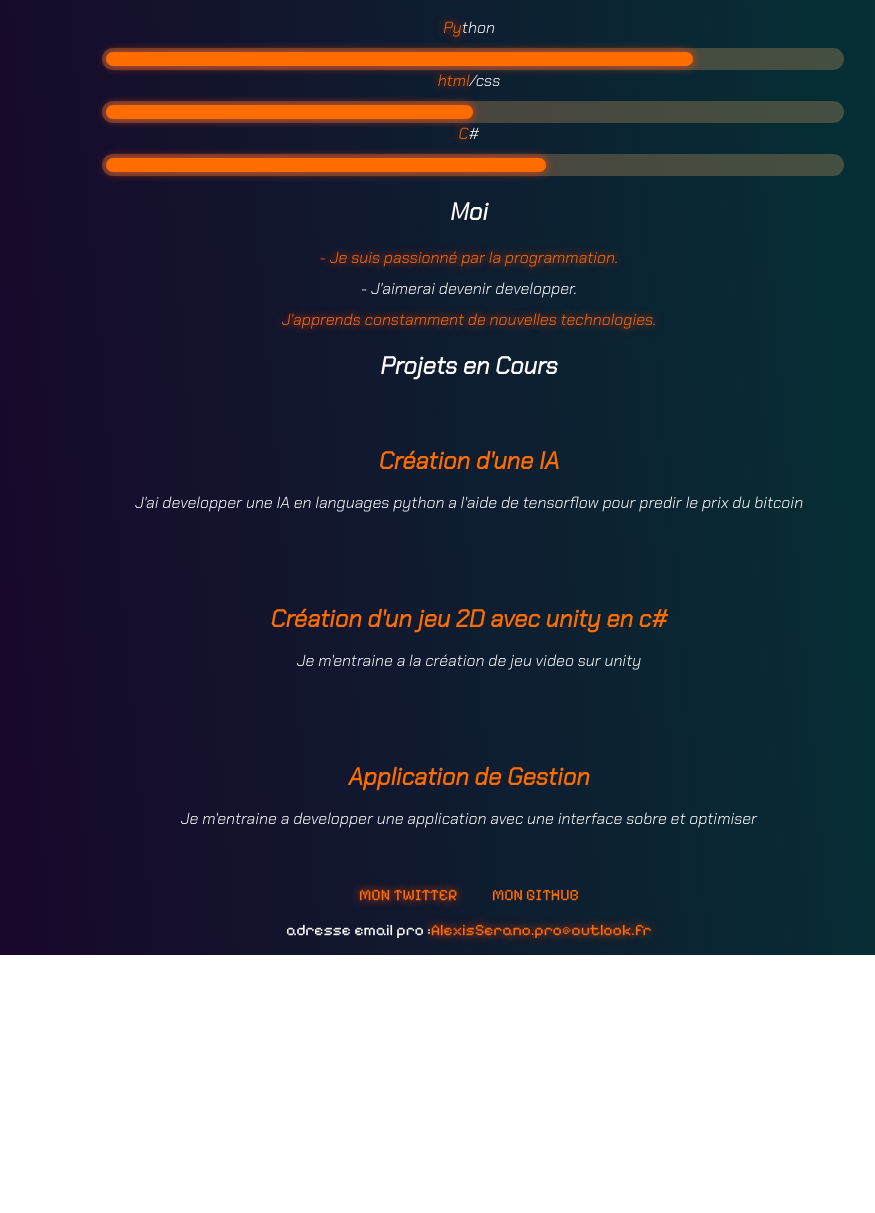
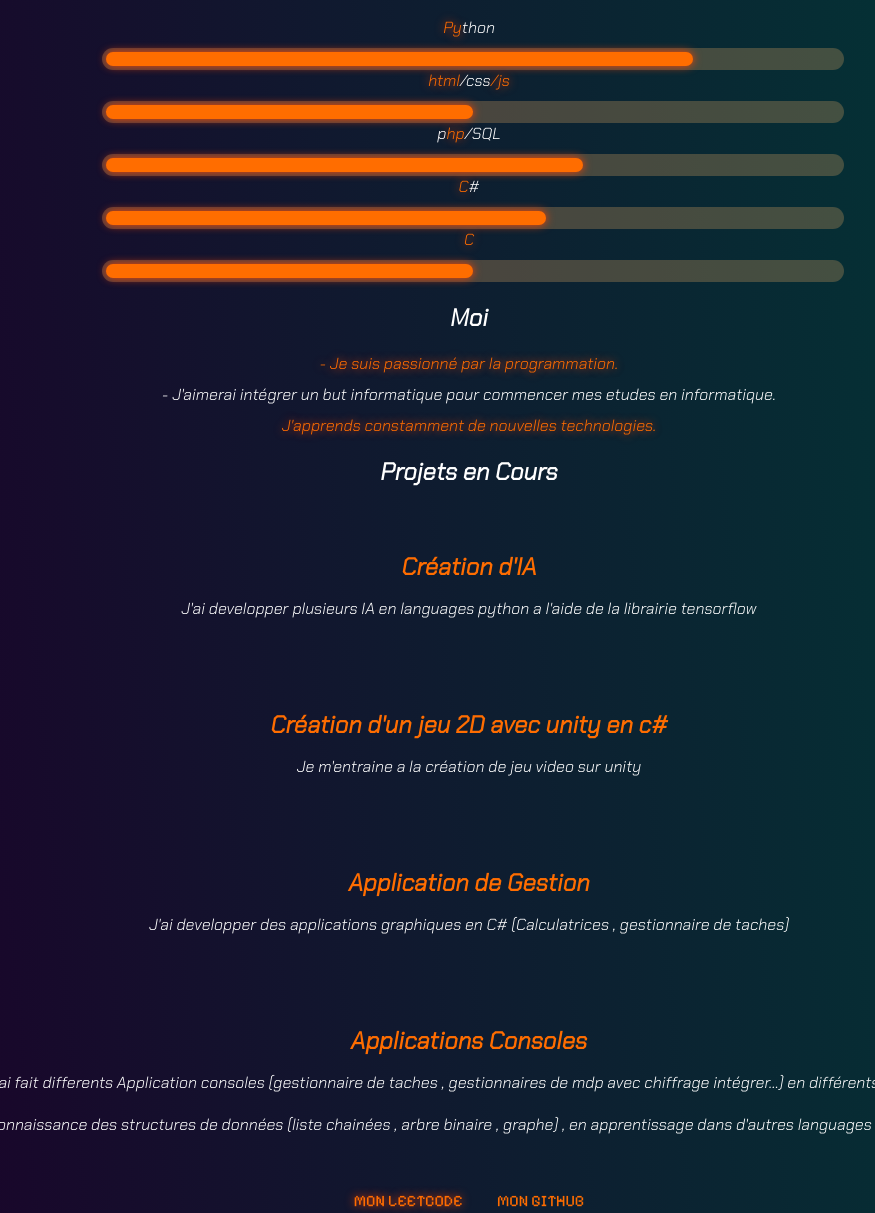
Before and after one commit to AlexisSerano/MonPorfolio, a plain HTML site: page index.html in a window 1280 px wide. Shown: the part 144-1357 px from the top of the page, without its empty margins (171-1046 px from the left). Before the commit the page ends 1099 px from the top, so only its background shows below. Drawn offline with Linux system fonts and the light colour scheme.

Commit message:
Update index.html

```diff
--- a/index.html
+++ b/index.html
@@ -26,13 +26,21 @@
             <div class="progress-bar">
                 <div class="progress" style="width: 80%;"></div>
             </div>
-            <li><span class="effect">html</span>/css</li>
+            <li><span class="effect">html</span>/css<span class="effect">/js</span></li>
             <div class="progress-bar">
                 <div class="progress" style="width: 50%;"></div>
+            </div>
+            <li>p<span class="effect">hp</span>/SQL</li>
+            <div class="progress-bar">
+                <div class="progress" style="width: 65%;"></div>
             </div>
             <li><span class="effect">C</span>#</li>
             <div class="progress-bar">
                 <div class="progress" style="width: 60%;"></div>
+            </div>
+            <li><span class="effect">C</span></li>
+            <div class="progress-bar">
+                <div class="progress" style="width: 50%;"></div>
             </div>
         </ul>
     </section>
@@ -40,7 +48,7 @@
         <h2>Moi</h2>
         <ul>
             <li class="effect">- Je suis passionné par la programmation.</li>
-            <li>- J'aimerai devenir developper.</li>
+            <li>- J'aimerai intégrer un but informatique pour commencer mes etudes en informatique.</li>
             <li class="effect">J'apprends constamment de nouvelles technologies.</li>
         </ul>
     </section>
@@ -48,8 +56,8 @@
         <h2>Projets en Cours</h2>
         <div class="projects">
             <div class="project">
-                <h3>Création d'une IA</h3>
-                <p id="w1">J'ai developper une IA en languages python a l'aide de tensorflow pour predir le prix du bitcoin</p>
+                <h3>Création d'IA</h3>
+                <p id="w1">J'ai developper plusieurs IA en languages python a l'aide de la librairie tensorflow</p>
             </div>
             <div class="project">
                 <h3>Création d'un jeu 2D avec unity en c#</h3>
@@ -57,13 +65,19 @@
             </div>
             <div class="project">
                 <h3>Application de Gestion</h3>
-                <p id="w3">Je m'entraine a developper une application avec une interface sobre et optimiser</p>
+                <p id="w3">J'ai developper des applications graphiques en C# (Calculatrices , gestionnaire de taches)</p>
+            </div>
+            <div class="project">
+                <h3>Applications Consoles</h3>
+                <p id="w3">-J'ai fait differents Application consoles (gestionnaire de taches , gestionnaires de mdp avec chiffrage intégrer...) en différents languages</br></br>
+                -Connaissance des structures de données (liste chainées , arbre binaire , graphe) , en apprentissage dans d'autres languages que python
+                </p>
             </div>
         </div>
     </section>
     <center>
         <div class="footer">
-            <a href="https://twitter.com/Kys3nn" target="_blank" class="rsociaux"><span class="effect">Mon Twitter</span></a>
+            <a href=":https://leetcode.com/Kys3n/" target="_blank" class="rsociaux"><span class="effect">Mon Leetcode</span></a>
             <a href="https://github.com/AlexisSerano" target="_blank" class="rsociaux"><span class="effect2">Mon Github</span></a>
             <p class ="adr"> adresse email pro :<span class="effect">AlexisSerano.pro@outlook.fr</span> </p>
         </div>
```
